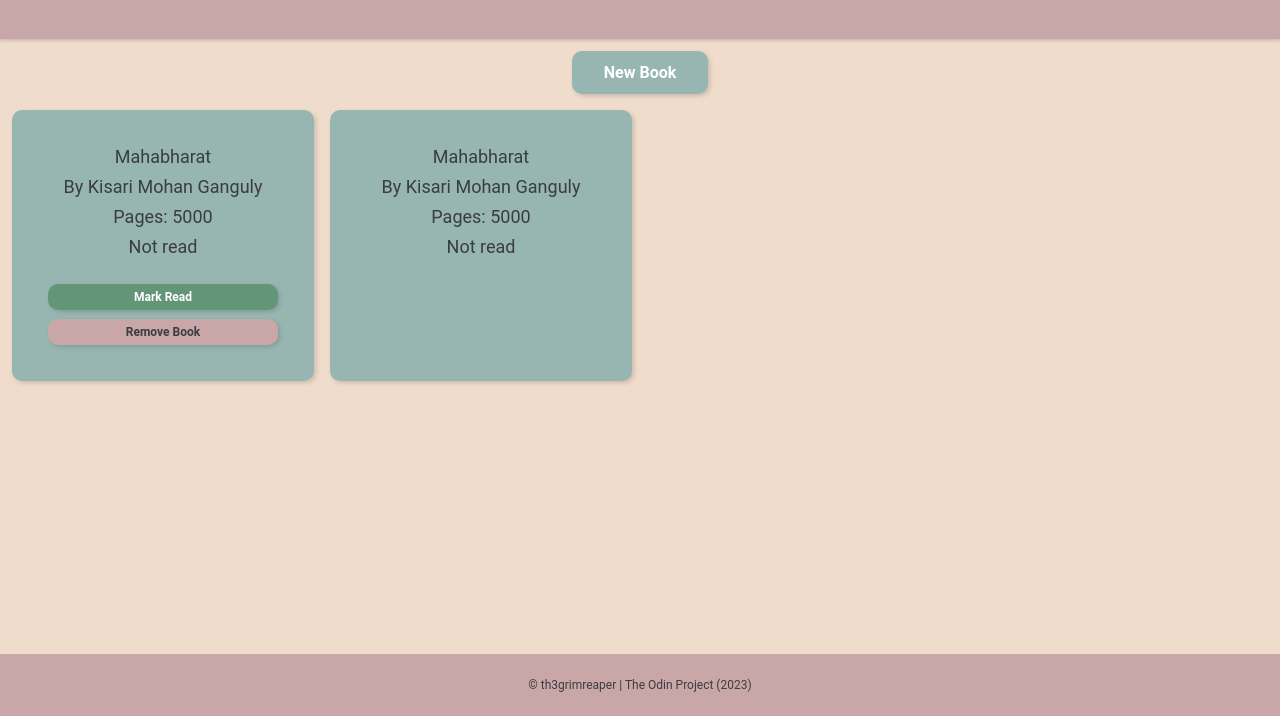
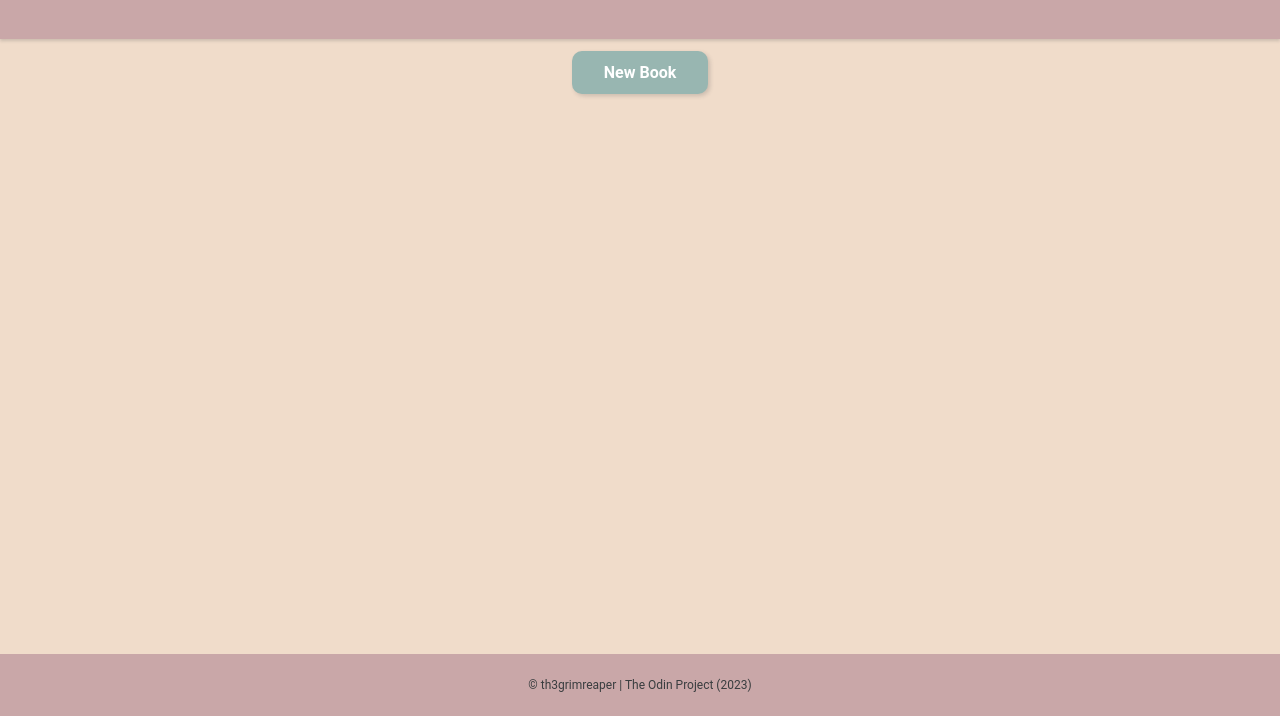
Before and after one commit to th3grimreaper/odinLibrary, a plain HTML site: page index.html in a window 1280 px wide. Shown: the part 84-800 px from the top of the page. Drawn offline with Linux system fonts and the light colour scheme.

Commit message:
remove dummy cards

```diff
--- a/index.html
+++ b/index.html
@@ -1,6 +1,5 @@
 <!DOCTYPE html>
 <html lang="en">
-
   <head>
     <meta charset="UTF-8" />
     <meta http-equiv="X-UA-Compatible" content="IE=edge" />
@@ -31,7 +30,14 @@
               </div>
               <div class="input-container">
                 <label for="page-count" class="pages">Number of Pages</label>
-              <input type="number" pattern="[\d]{1,}" min="1" id="page-count" name="pages" required />
+                <input
+                  type="number"
+                  pattern="[\d]{1,}"
+                  min="1"
+                  id="page-count"
+                  name="pages"
+                  required
+                />
               </div>
               <div class="input-container radio">
                 <div class="radio-desc">Have you read this book?</div>
@@ -44,27 +50,9 @@
             </fieldset>
           </form>
         </dialog>
-      <div class="cards-container">
-        <div class="card">
-          <div>Mahabharat</div>
-          <div>By Kisari Mohan Ganguly</div>
-          <div>Pages: 5000</div>
-          <div>Not read</div>
-          <div class="btn">
-            <button class="markRead__btn">Mark Read</button>
-            <button class="removeBook__btn">Remove Book</button>
-          </div>
-        </div>
-        <div class="card">
-          <div>Mahabharat</div>
-          <div>By Kisari Mohan Ganguly</div>
-          <div>Pages: 5000</div>
-          <div>Not read</div>
-        </div>
-      </div>
+        <div class="cards-container"></div>
       </main>
       <footer class="footer">&#169; th3grimreaper | The Odin Project (2023)</footer>
     </div>
   </body>
-
 </html>
```
Lines whose indentation alone changed are shown as unchanged.
